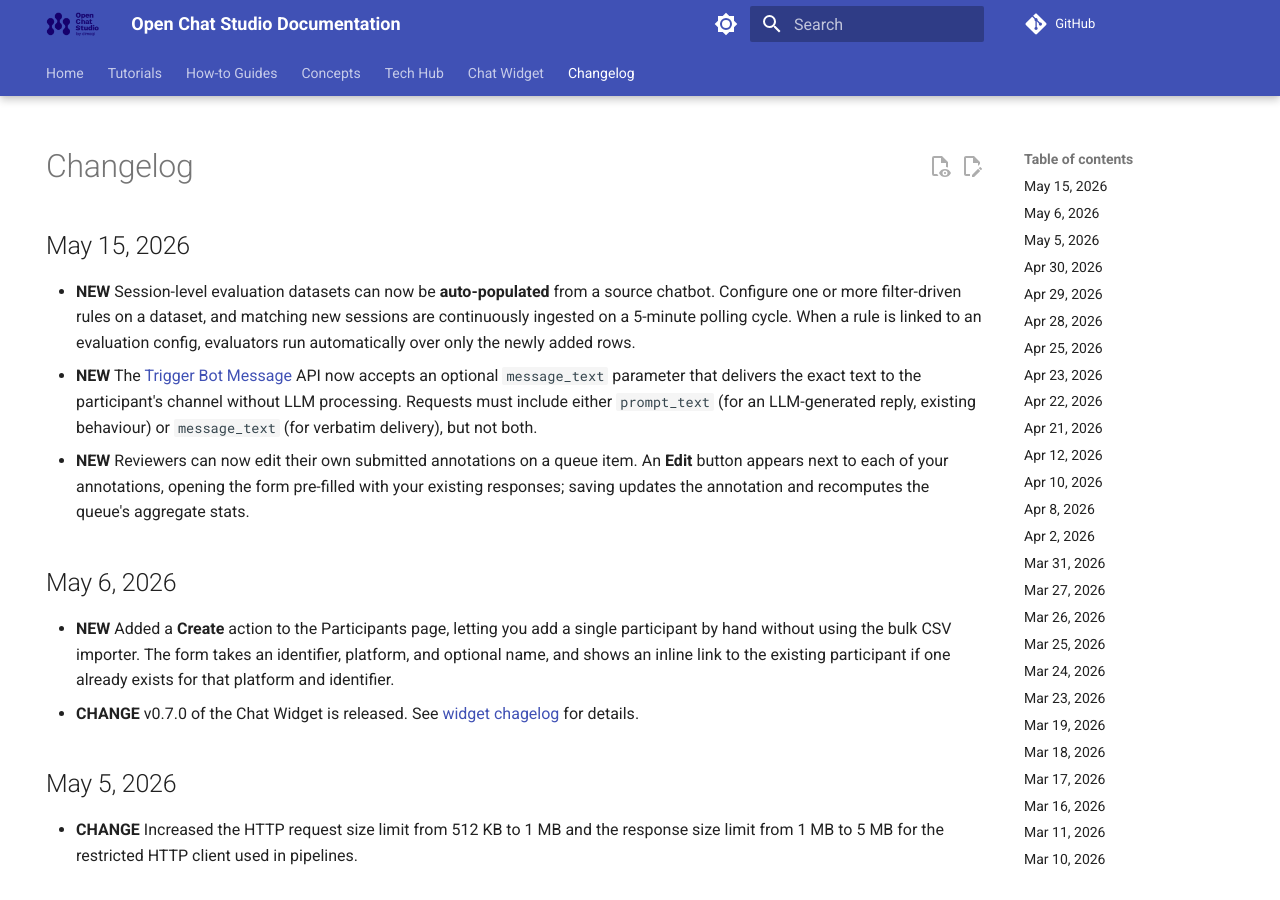
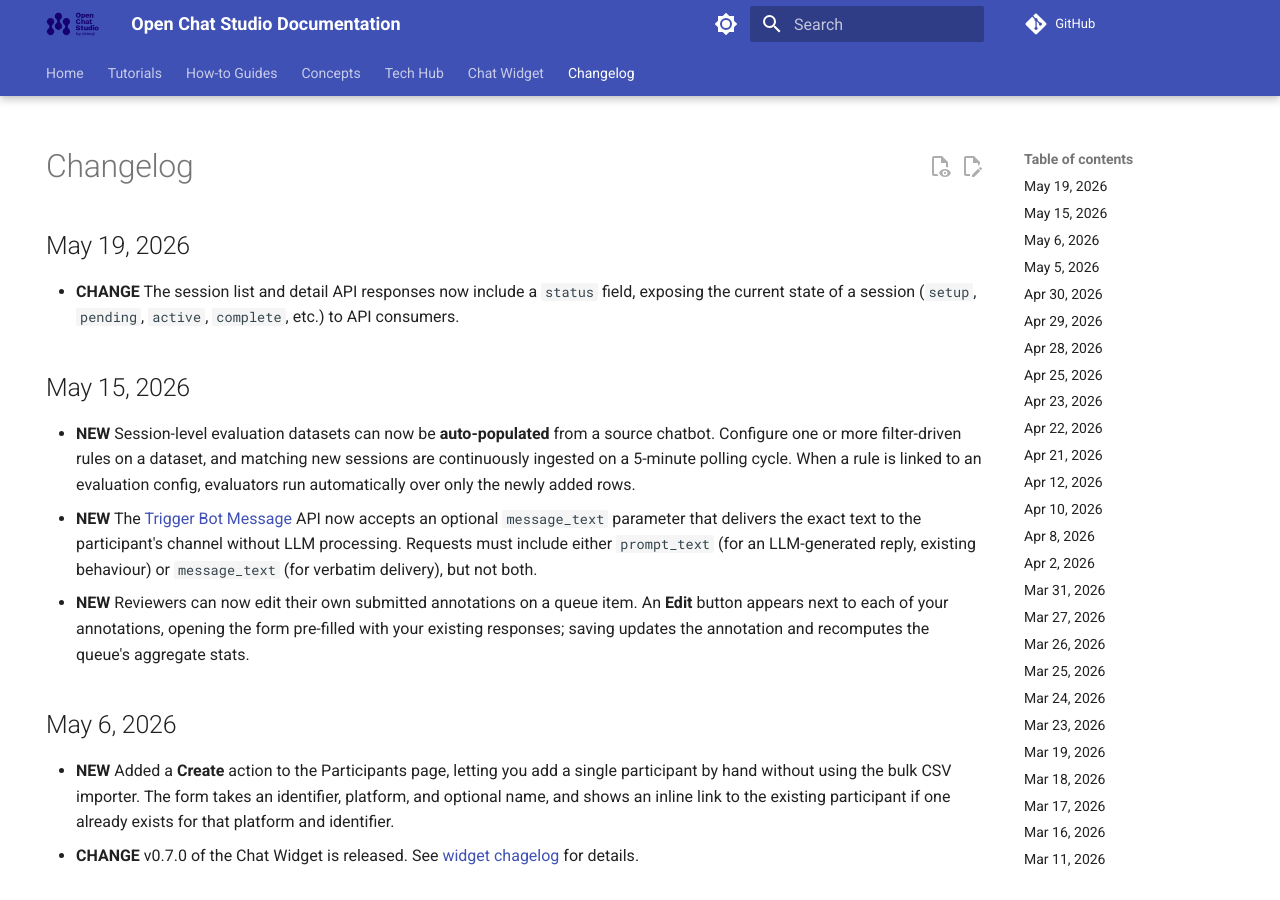
Before and after one commit to dimagi/open-chat-studio-docs, an MkDocs documentation site: the page built from docs/changelog.md, in a window 1280 px wide and 900 px high. Built offline with MkDocs 1.6.1 and Material for MkDocs 9.7.7, drawn with Linux system fonts in a browser that asks for light colours; a script that is not in the unit is left out; comment, search, counter and statistics services are not loaded.

Commit message:
update changelog and docs from OCS PR #3370

```diff
--- a/docs/changelog.md
+++ b/docs/changelog.md
@@ -4,6 +4,9 @@ hide:
 ---
 
 # Changelog
+## May 19, 2026
+* **CHANGE** The session list and detail API responses now include a `status` field, exposing the current state of a session (`setup`, `pending`, `active`, `complete`, etc.) to API consumers.
+
 ## May 15, 2026
 * **NEW** Session-level evaluation datasets can now be **auto-populated** from a source chatbot. Configure one or more filter-driven rules on a dataset, and matching new sessions are continuously ingested on a 5-minute polling cycle. When a rule is linked to an evaluation config, evaluators run automatically over only the newly added rows.
 * **NEW** The [Trigger Bot Message](https://www.openchatstudio.com/api/docs/#tag/Channels/operation/trigger_bot_message) API now accepts an optional `message_text` parameter that delivers the exact text to the participant's channel without LLM processing. Requests must include either `prompt_text` (for an LLM-generated reply, existing behaviour) or `message_text` (for verbatim delivery), but not both.
```
